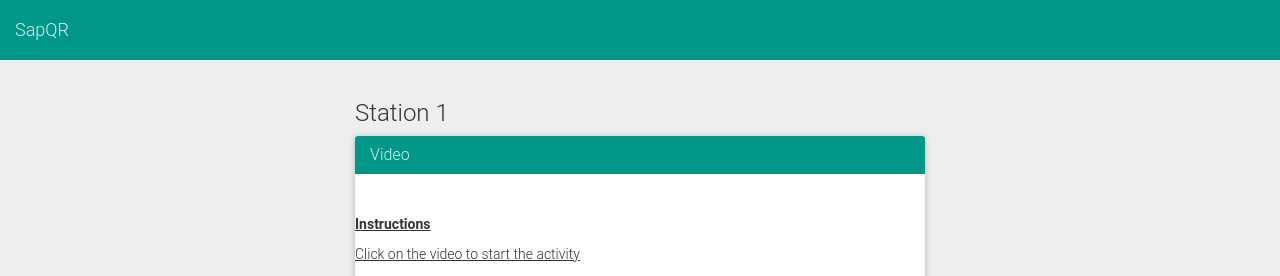
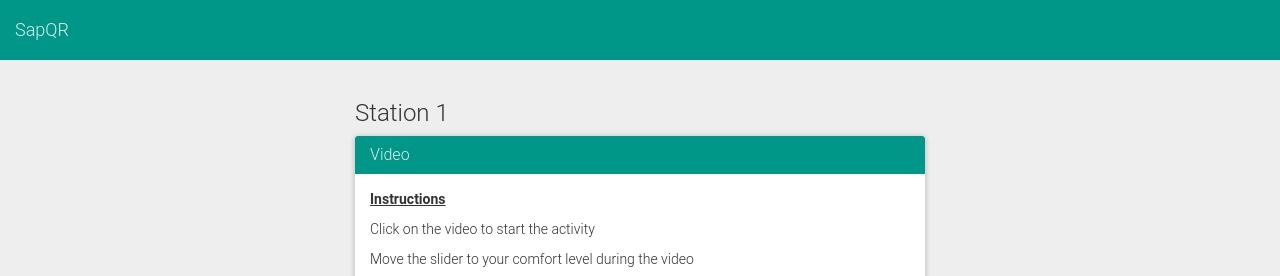
Before and after one commit to nmill128/SapQR, a Flask app: page /stationVideo in a window 1280 px wide. Shown: the top 276 px of the page. Run offline with Flask 2, Linux system fonts and the light colour scheme; some libraries are stand-ins or nearby versions.

Commit message:
tweeked style from previous commit

```diff
--- a/app/templates/stationVideo.html
+++ b/app/templates/stationVideo.html
@@ -7,8 +7,8 @@
 			<h3 class="panel-title">Video</h3>
 		</div>
 		<div class="panel-body">
-			<div id="videoInstruction" class="row" style="padding: 25px 0; text-decoration: underline;">
-				<p><b>Instructions</b></p>
+			<div id="videoInstruction" class="row" style="padding: 0 15px;">
+				<p><b style="text-decoration: underline;">Instructions</b></p>
 				<p>Click on the video to start the activity</p>
 				<p>Move the slider to your comfort level during the video</p>
 			</div>
```
